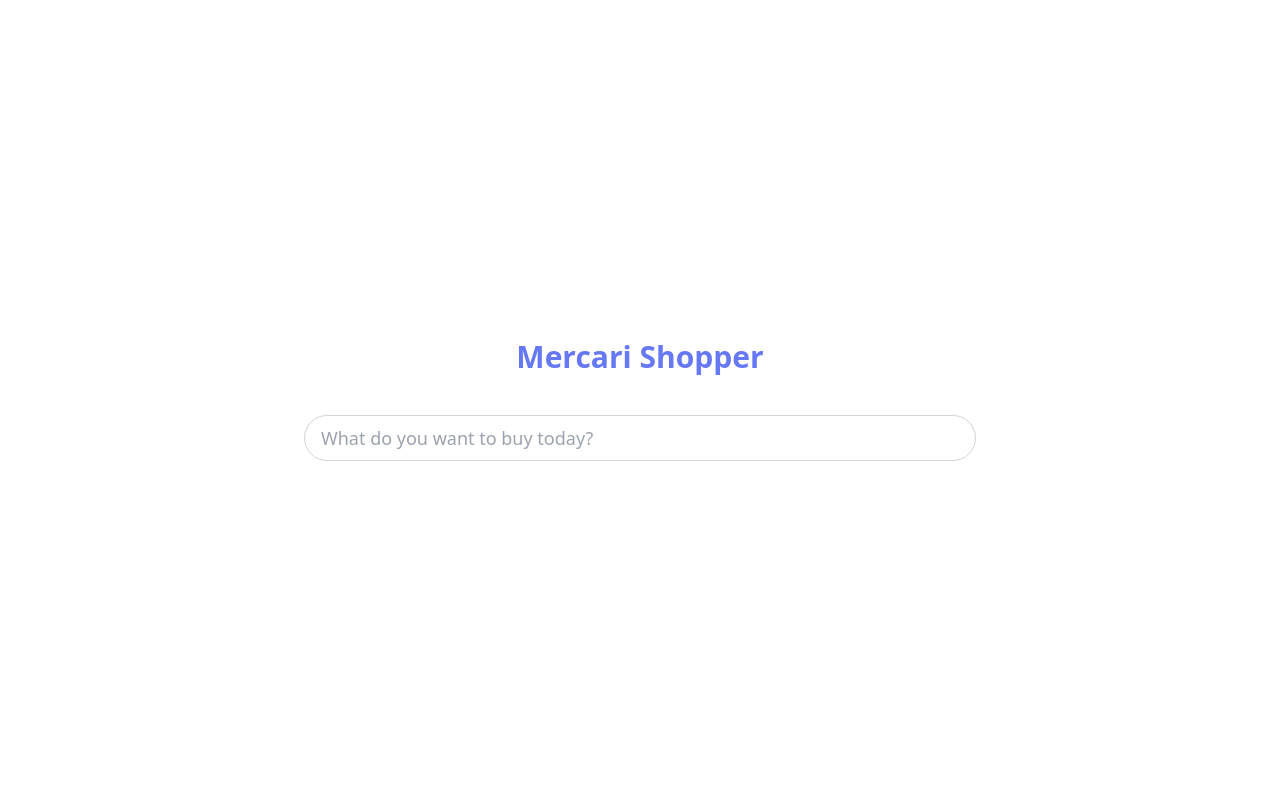
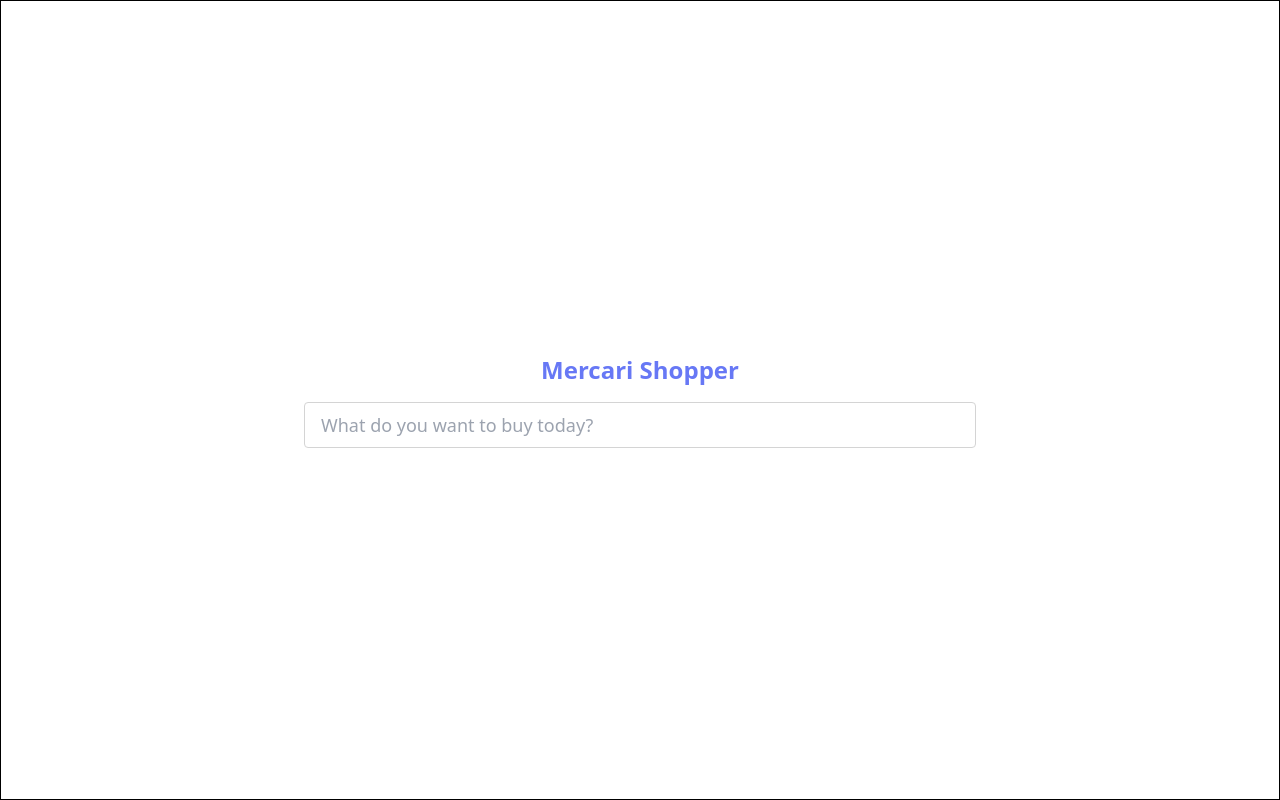
Before and after one commit to wailinkyaww/mercari-client, a Next.js app: page / in a window 1280 px wide. Built offline with nearby package versions, Linux system fonts and the light colour scheme.

Commit message:
fixed scroll, improved stylings

```diff
--- a/src/app/layout.tsx
+++ b/src/app/layout.tsx
@@ -25,7 +25,9 @@
     <body
       className={`${geistSans.variable} ${geistMono.variable} antialiased`}
     >
-    {children}
+    <main className='h-[100vh] border border-black'>
+      {children}
+    </main>
     </body>
     </html>
   )
--- a/src/app/page.tsx
+++ b/src/app/page.tsx
@@ -50,23 +50,19 @@
     // height calculation - full screen height minus margin on top and bottom
     <div
       className={twMerge(
-        'flex flex-col max-w-2xl md:mx-auto m-4 h-[calc(100vh-2rem)] justify-between',
+        'flex flex-col max-w-2xl md:mx-auto m-4 h-[calc(100vh-2rem)] justify-between gap-4',
         messages.length === 0 && 'justify-center'
       )}
     >
-      <div className="flex flex-col gap-4">
+      {messages.length > 0 && <div className="flex flex-col gap-4 h-full overflow-y-auto">
         {messages.map((message, index) => {
           return <Message key={index} message={message} />
         })}
-      </div>
+      </div>}
 
-      {messages.length === 0 && (
-        <div className="mb-10">
-          <h2 className="text-3xl font-bold text-center text-[#6778f5]">
-            Mercari Shopper
-          </h2>
-        </div>
-      )}
+      {messages.length === 0 && <h2 className="text-2xl font-bold text-center text-[#6778f5]">
+        Mercari Shopper
+      </h2>}
 
       <ChatInput onSubmit={onUserMessageSubmit} />
     </div>
--- a/src/components/chat-input.tsx
+++ b/src/components/chat-input.tsx
@@ -8,7 +8,7 @@
     <input
       ref={textInputRef}
       type='text'
-      className='border border-neutral-300 rounded-full py-2 px-4 w-full text-lg'
+      className='border border-neutral-300 rounded py-2 px-4 w-full text-lg shrink-0'
       placeholder='What do you want to buy today?'
       onKeyUp={(event) => {
         // on enter key press
--- a/src/components/markdown.tsx
+++ b/src/components/markdown.tsx
@@ -48,9 +48,6 @@
               />
             )
           },
-          p: ({ ...props }) => {
-            return <p {...props} className='text-neutral-800' />
-          },
           ul: ({ ...props }) => {
             return <ul {...props} className='px-5' />
           },
```
